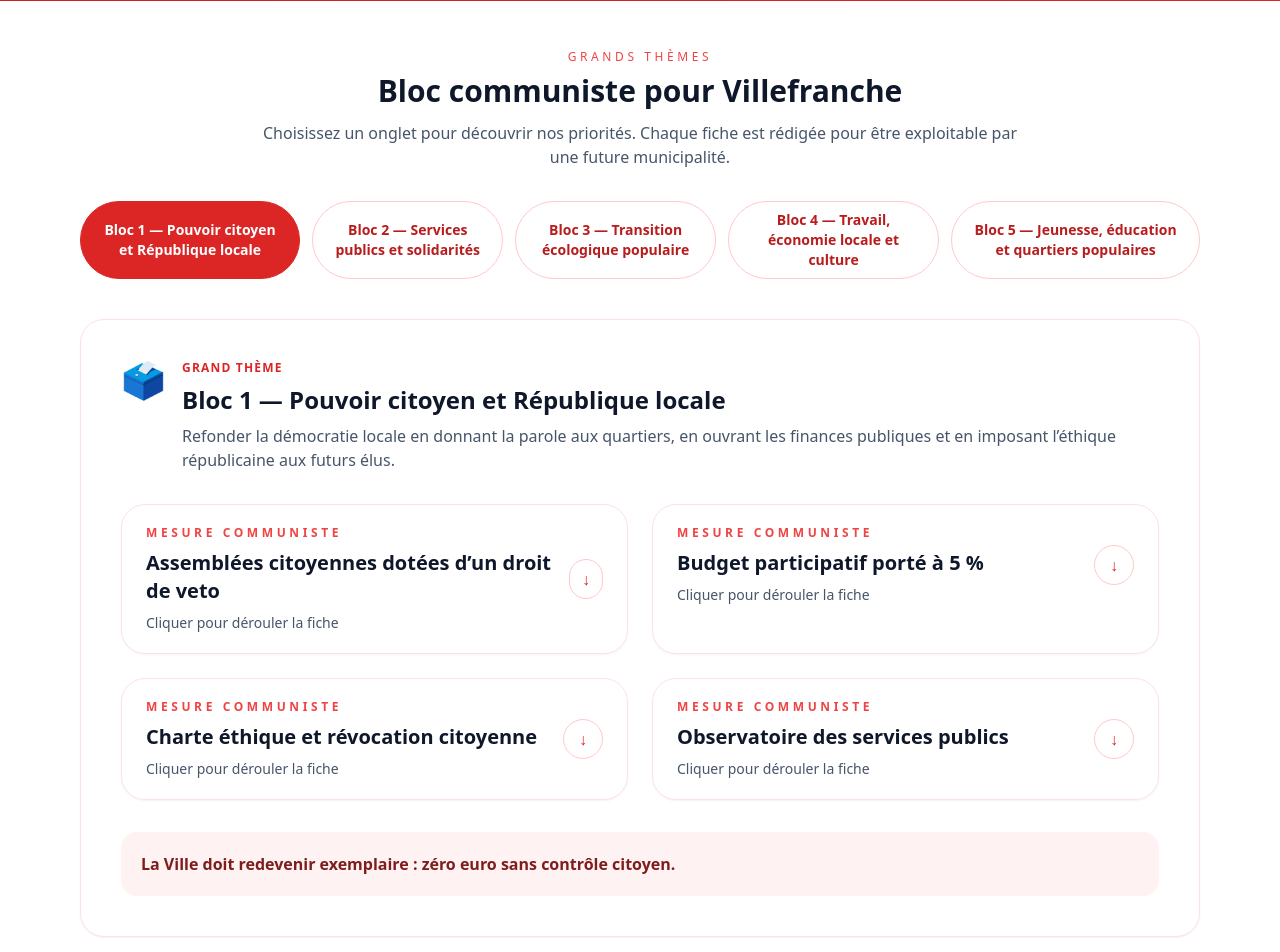
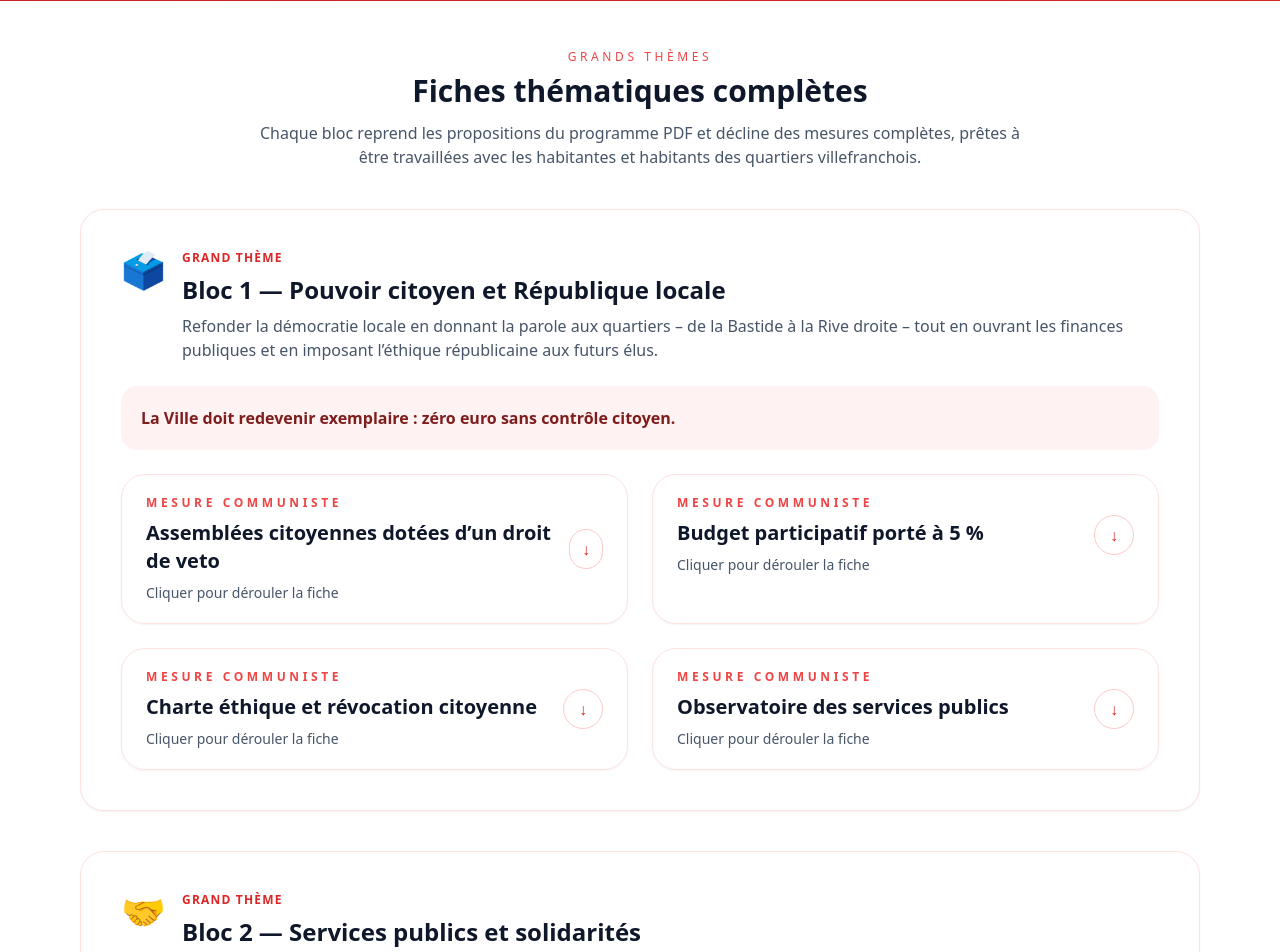
Before and after one commit to quentin12200/pcfvdr, a React (Vite) app: page / in a window 1280 px wide. Shown: the part 1280-2232 px from the top of the page. Built offline with nearby package versions, Linux system fonts and the light colour scheme; the HTML template or start-up script is replaced by a standard one.

Commit message:
Replace theme tabs with full fiches and update measures

```diff
--- a/src/App.jsx
+++ b/src/App.jsx
@@ -45,10 +45,12 @@ const ActionCard = ({ action }) => {
               <p className="mt-1 text-sm text-slate-600">{action.example.detail}</p>
             </div>
           )}
-          <div className="rounded-2xl border border-dashed border-red-200 bg-red-50/60 p-4 text-sm text-slate-700 leading-relaxed">
-            Cette fiche est prête pour les ateliers populaires. Ajoutez vos idées lors des réunions de quartier pour la mettre
-            en œuvre dès 2026.
-          </div>
+          {action.territories && action.territories.length > 0 && (
+            <div className="rounded-2xl border border-red-100 bg-red-50/60 p-4 text-sm text-red-700">
+              <p className="text-xs uppercase tracking-widest font-semibold">Quartiers concernés</p>
+              <p className="mt-1 text-sm font-semibold text-slate-900">{action.territories.join(" • ")}</p>
+            </div>
+          )}
         </div>
       </div>
     </div>
@@ -62,67 +64,41 @@ const NAV_LINKS = [
   { label: "Participer", type: "anchor", href: "#participer" }
 ];
 
-const ThemesTabs = () => {
-  const [activeId, setActiveId] = React.useState(SECTIONS[0]?.id ?? null);
-  const activeSection = React.useMemo(
-    () => SECTIONS.find((section) => section.id === activeId),
-    [activeId]
-  );
-
+const ThemeSheets = () => {
   return (
-    <section id="themes" className="max-w-6xl mx-auto px-4 py-12">
-      <div className="mb-8 text-center">
+    <section id="themes" className="max-w-6xl mx-auto px-4 py-12 space-y-10">
+      <div className="text-center">
         <p className="text-xs uppercase tracking-[0.3em] text-red-500">Grands thèmes</p>
-        <h2 className="mt-2 text-3xl font-extrabold">Bloc communiste pour Villefranche</h2>
+        <h2 className="mt-2 text-3xl font-extrabold">Fiches thématiques complètes</h2>
         <p className="mt-3 text-base text-slate-600 max-w-3xl mx-auto">
-          Choisissez un onglet pour découvrir nos priorités. Chaque fiche est rédigée pour être exploitable par une
-          future municipalité.
+          Chaque bloc reprend les propositions du programme PDF et décline des mesures complètes, prêtes à être travaillées avec
+          les habitantes et habitants des quartiers villefranchois.
         </p>
       </div>
-      <div className="flex gap-3 overflow-x-auto pb-2">
-        {SECTIONS.map((section) => (
-          <button
-            key={section.id}
-            type="button"
-            onClick={() => setActiveId(section.id)}
-            className={`rounded-full border px-4 py-2 text-sm font-semibold transition ${
-              activeId === section.id
-                ? "bg-red-600 text-white border-red-600"
-                : "border-red-200 text-red-700 hover:border-red-400"
-            }`}
-          >
-            {section.title}
-          </button>
-        ))}
-      </div>
-      {activeSection && (
-        <div className="mt-8 rounded-3xl border border-red-100 bg-white shadow-sm">
-          <div className="p-6 sm:p-10">
+      {SECTIONS.map((section) => (
+        <article key={section.id} className="rounded-3xl border border-red-100 bg-white shadow-sm">
+          <div className="p-6 sm:p-10 space-y-6">
             <div className="flex flex-wrap items-start gap-4">
               <div className="text-4xl" aria-hidden>
-                {activeSection.icon}
+                {section.icon}
               </div>
               <div className="flex-1 min-w-[250px]">
-                <p className="text-xs uppercase tracking-widest text-red-600 font-semibold">
-                  {activeSection.category}
-                </p>
-                <h3 className="mt-2 text-2xl font-bold text-slate-900">{activeSection.title}</h3>
-                <p className="mt-2 text-base text-slate-600">{activeSection.description}</p>
+                <p className="text-xs uppercase tracking-widest text-red-600 font-semibold">{section.category}</p>
+                <h3 className="mt-2 text-2xl font-bold text-slate-900">{section.title}</h3>
+                <p className="mt-2 text-base text-slate-600">{section.description}</p>
               </div>
             </div>
-            <div className="mt-8 grid gap-6 md:grid-cols-2">
-              {activeSection.actions.map((action) => (
+            {section.focus && (
+              <div className="rounded-2xl bg-red-50 text-red-900 p-5 font-semibold">{section.focus}</div>
+            )}
+            <div className="grid gap-6 md:grid-cols-2">
+              {section.actions.map((action) => (
                 <ActionCard key={action.title} action={action} />
               ))}
             </div>
-            {activeSection.focus && (
-              <div className="mt-8 rounded-2xl bg-red-50 text-red-900 p-5 font-semibold">
-                {activeSection.focus}
-              </div>
-            )}
           </div>
-        </div>
-      )}
+        </article>
+      ))}
     </section>
   );
 };
@@ -310,7 +286,7 @@ export default function App() {
         </section>
 
 
-        <ThemesTabs />
+        <ThemeSheets />
 
         <section id="participer" className="bg-red-50 border-y border-red-100">
           <div className="max-w-6xl mx-auto px-4 py-12 grid gap-8 md:grid-cols-[3fr_2fr] items-center">
--- a/src/content.js
+++ b/src/content.js
@@ -20,12 +20,13 @@ export const SECTIONS = [
     category: "Grand thème",
     icon: "🗳️",
     description:
-      "Refonder la démocratie locale en donnant la parole aux quartiers, en ouvrant les finances publiques et en imposant l’éthique républicaine aux futurs élus.",
+      "Refonder la démocratie locale en donnant la parole aux quartiers – de la Bastide à la Rive droite – tout en ouvrant les finances publiques et en imposant l’éthique républicaine aux futurs élus.",
     actions: [
       {
         title: "Assemblées citoyennes dotées d’un droit de veto",
         detail:
-          "Création d’assemblées par quartier (Bastide, Tricot, Fontanges, Ségala) avec budget propre, droit d’interpellation et référendum local si 5 % des inscrits signent une pétition.",
+          "Assemblées permanentes dans la Bastide, au Tricot, sur les Rives gauche et droite et dans les hameaux pour décider des priorités, avec budget propre, droit d’interpellation et référendum local si 5 % des inscrits signent une pétition.",
+        territories: ["Bastide", "Rive droite", "Rive gauche", "Le Tricot", "Veuzac"],
         example: {
           city: "Saillans (Drôme)",
           detail: "L’assemblée des habitantes et habitants valide chaque décision municipale depuis 2014."
@@ -35,7 +36,8 @@ export const SECTIONS = [
       {
         title: "Budget participatif porté à 5 %",
         detail:
-          "Priorité aux quartiers populaires, publication annuelle des projets financés, accompagnement des associations pour déposer des dossiers.",
+          "Augmentation progressive du budget participatif communal à 5 % des dépenses d’investissement, avec jurys tirés au sort, tutoriels et aide au montage de projets dans les maisons de quartier.",
+        territories: ["Les Pesquiés", "Pénevayre", "Les Gravasses", "Mas de Rivals"],
         example: {
           city: "Grenoble",
           detail: "5 M€ sont fléchés chaque année vers des projets décidés par les habitantes et habitants."
@@ -45,7 +47,8 @@ export const SECTIONS = [
       {
         title: "Charte éthique et révocation citoyenne",
         detail:
-          "Non-cumul strict, transparence des indemnités, possibilité de révocation citoyenne en cas de manquement grave à la charte.",
+          "Signature d’une charte publique par chaque élu·e, publication des indemnités en ligne, contrôle citoyen annuel et procédure de révocation déclenchée par un quart des assemblées de quartier.",
+        territories: ["Ville entière"],
         example: {
           city: "Kingersheim (Haut-Rhin)",
           detail: "Tous les élus signent une charte éthique publique depuis plus de dix ans."
@@ -55,7 +58,8 @@ export const SECTIONS = [
       {
         title: "Observatoire des services publics",
         detail:
-          "Tableaux de bord publics sur les délais administratifs, les marchés, les subventions et les délégations de service public.",
+          "Publication trimestrielle des délais administratifs, marchés publics, subventions et délégations, accessible en open data et affichée dans chaque maison de quartier.",
+        territories: ["Bastide", "Graves", "Rive gauche"],
         example: {
           city: "Paris",
           detail: "Les indicateurs de services publics sont publiés en open data chaque trimestre."
@@ -71,12 +75,13 @@ export const SECTIONS = [
     category: "Grand thème",
     icon: "🤝",
     description:
-      "Sécuriser la vie quotidienne : santé, logement, alimentation, accueil social. La puissance publique doit redevenir l’outil principal des Villefranchois.",
+      "Sécuriser la vie quotidienne : santé, logement, alimentation, accueil social. La puissance publique doit redevenir l’outil principal des Villefranchois, notamment dans les quartiers populaires et les villages associés.",
     actions: [
       {
         title: "Maison du Peuple Bastide",
         detail:
-          "Accueil social global, médiation numérique, permanences CAF, CPAM et Département avec horaires élargis et relais associatifs.",
+          "Accueil social global, médiation numérique, permanences CAF, CPAM et Département avec horaires élargis, point justice et relais associatifs pour orienter les habitantes et habitants.",
+        territories: ["Bastide", "Les Pesquiés", "Rive droite"],
         example: {
           city: "Roubaix",
           detail: "La Maison du Peuple mutualise guichets sociaux, numériques et accompagnement juridique."
@@ -86,7 +91,8 @@ export const SECTIONS = [
       {
         title: "Centre municipal de santé",
         detail:
-          "Médecins, infirmiers, sages-femmes salariés à Fontanges et consultations avancées dans les quartiers et villages.",
+          "Médecins, infirmiers, sages-femmes salariés installés à Fontanges avec consultations avancées à Graves, Veuzac, Laurière et dans les hameaux du Ségala.",
+        territories: ["Graves", "Veuzac", "Laurière"],
         example: {
           city: "Aubervilliers",
           detail: "Le centre municipal de santé y salarie généralistes et spécialistes depuis 1935."
@@ -96,7 +102,8 @@ export const SECTIONS = [
       {
         title: "Plan logement Bastide/Tricot",
         detail:
-          "Permis de louer renforcé, taxation des logements vacants, rénovation de 700 logements via une OPAH-RU massive et création d’un office foncier solidaire.",
+          "Permis de louer renforcé, taxation des logements vacants, rénovation de 700 logements via une OPAH-RU massive, office foncier solidaire et résorption des dents creuses dans les Rives gauche et droite.",
+        territories: ["Bastide", "Le Tricot", "Rive gauche", "Rive droite"],
         example: {
           city: "Bègles",
           detail: "L’office foncier solidaire bloque la spéculation et sécurise l’accession sociale."
@@ -106,7 +113,8 @@ export const SECTIONS = [
       {
         title: "Cantines locales et sociales",
         detail:
-          "80 % de produits locaux et 60 % bio, menus à 1 € pour les familles modestes, ateliers cuisine populaire dans les écoles et les centres sociaux.",
+          "80 % de produits locaux et 60 % bio, menus à 1 € pour les familles modestes, ateliers cuisine populaire dans les écoles, les centres sociaux et les maisons des hameaux.",
+        territories: ["Toutes les écoles", "Mas de Rivals", "Pénevayre"],
         example: {
           city: "Mouans-Sartoux",
           detail: "La ferme communale permet d’atteindre 100 % de bio et des tarifs accessibles."
@@ -122,12 +130,13 @@ export const SECTIONS = [
     category: "Grand thème",
     icon: "🌱",
     description:
-      "Faire de Villefranche une ville respirable, sobre en énergie et nourrie par son territoire agricole, en accompagnant les habitantes et habitants dans la transition.",
+      "Faire de Villefranche une ville respirable, sobre en énergie et nourrie par son territoire agricole, en accompagnant les habitantes et habitants de la Bastide aux hameaux ruraux dans la transition.",
     actions: [
       {
         title: "Plan arbres et fraîcheur",
         detail:
-          "2 000 arbres plantés, cours d’écoles végétalisées, renaturation des berges de l’Alzou et dispositifs d’ombre sur les places de la Bastide.",
+          "2 000 arbres plantés, cours d’écoles végétalisées, renaturation des berges de l’Alzou, dispositifs d’ombre sur les places de la Bastide et jardins partagés sur les friches de la Rive gauche.",
+        territories: ["Bastide", "Rive gauche", "Graves", "Les Gravasses"],
         example: {
           city: "Clermont-Ferrand",
           detail: "Un plan de 20 000 arbres et de cours végétalisées a été engagé dès 2020."
@@ -137,7 +146,8 @@ export const SECTIONS = [
       {
         title: "Énergie citoyenne",
         detail:
-          "Société publique locale pour équiper 50 % des toitures publiques en solaire, coopératives d’habitants pour l’autoconsommation et lutte contre la précarité énergétique.",
+          "Société publique locale pour équiper 50 % des toitures publiques en solaire, coopératives d’habitant·es pour l’autoconsommation et lutte contre la précarité énergétique avec achat groupé de rénovations.",
+        territories: ["Graves", "Veuzac", "Laurière", "Mas de Bonnet"],
         example: {
           city: "Loos-en-Gohelle",
           detail: "Une régie énergétique citoyenne y accompagne habitants et services publics depuis 15 ans."
@@ -147,7 +157,8 @@ export const SECTIONS = [
       {
         title: "Plan mobilités publiques",
         detail:
-          "Bastibus+ gratuit pour les moins de 26 ans, cadencement toutes les 20 minutes, 15 km de pistes cyclables sécurisées et pôle d’échanges multimodal à la gare.",
+          "Bastibus+ gratuit pour les moins de 26 ans, cadencement toutes les 20 minutes, 15 km de pistes cyclables sécurisées, pôles d’échanges au Tricot et à la gare et navettes pour les hameaux du Ségala.",
+        territories: ["Le Tricot", "Rive droite", "Hameaux du Ségala"],
         example: {
           city: "Dunkerque",
           detail: "Le réseau gratuit et renforcé a doublé la fréquentation en quelques années."
@@ -157,7 +168,8 @@ export const SECTIONS = [
       {
         title: "Déchets zéro brûlage",
         detail:
-          "Composteurs collectifs, ressourcerie intercommunale, tarification incitative accompagnée et brigade verte pour lutter contre les dépôts sauvages.",
+          "Composteurs collectifs, ressourcerie intercommunale, tarification incitative accompagnée, brigade verte pour lutter contre les dépôts sauvages et collectes mobiles dans les hameaux.",
+        territories: ["Les Pesquiés", "Rive droite", "Veuzac", "Graves"],
         example: {
           city: "Besançon",
           detail: "Tarification incitative + ressourcerie municipale ont réduit les déchets de 20 %."
@@ -173,12 +185,13 @@ export const SECTIONS = [
     category: "Grand thème",
     icon: "⚙️",
     description:
-      "Redonner la priorité aux coopératives, aux petites entreprises, aux services publics culturels et sportifs pour faire vivre la Bastide toute l’année.",
+      "Redonner la priorité aux coopératives, aux petites entreprises, aux services publics culturels et sportifs pour faire vivre la Bastide toute l’année et renforcer les quartiers périphériques.",
     actions: [
       {
         title: "Conditionnalité des aides",
         detail:
-          "Aucune subvention sans engagements sociaux : égalité femmes-hommes, emploi local, pas de licenciements boursiers.",
+          "Aucune subvention sans engagements sociaux : égalité femmes-hommes, emploi local, lutte contre la précarité énergétique dans les ateliers et publication d’indicateurs accessibles.",
+        territories: ["Bastide", "Pénevayre", "Rive gauche"],
         example: {
           city: "Lyon",
           detail: "Les aides économiques y sont conditionnées à l’égalité salariale et à des critères climatiques."
@@ -188,7 +201,8 @@ export const SECTIONS = [
       {
         title: "Régie municipale du bâtiment",
         detail:
-          "Atelier chantier d’insertion pour entretenir logements vacants, écoles et équipements sportifs avec des emplois statutaires.",
+          "Atelier chantier d’insertion pour entretenir logements vacants, écoles et équipements sportifs, avec antennes au Boï et aux Pesquiés pour intervenir rapidement.",
+        territories: ["Le Boï", "Les Pesquiés", "Bastide"],
         example: {
           city: "Grenoble",
           detail: "La régie de quartier de Villeneuve entretient le patrimoine public avec des emplois statutaires."
@@ -198,7 +212,8 @@ export const SECTIONS = [
       {
         title: "Pass Culture-Sport Villefranchois",
         detail:
-          "120 € par jeune pour adhérer à un club, acheter un instrument ou du matériel artistique ; priorité aux quartiers populaires.",
+          "120 € par jeune pour adhérer à un club, acheter un instrument ou du matériel artistique ; priorité aux quartiers populaires et aux lycéen·nes des Gravasses.",
+        territories: ["Les Gravasses", "Rive droite", "Graves"],
         example: {
           city: "Bologne (Italie)",
           detail: "Un pass municipal finance les dépenses sportives et culturelles des jeunes."
@@ -208,7 +223,8 @@ export const SECTIONS = [
       {
         title: "Maison des associations agrandie",
         detail:
-          "Installation au Château de Graves avec ateliers mutualisés, studio médias et accompagnement à la création de coopératives.",
+          "Installation au Château de Graves avec ateliers mutualisés, studio médias, accompagnement à la création de coopératives et espaces partagés pour les collectifs ruraux.",
+        territories: ["Graves", "Veuzac", "Mas de Rivals"],
         example: {
           city: "Nantes",
           detail: "Trempo mutualise studios, formations et coopérations dans un ancien site industriel."
@@ -224,12 +240,13 @@ export const SECTIONS = [
     category: "Grand thème",
     icon: "🎒",
     description:
-      "Investir dans les enfants et les jeunes pour faire reculer les inégalités scolaires et donner envie de rester vivre à Villefranche.",
+      "Investir dans les enfants et les jeunes pour faire reculer les inégalités scolaires, du centre historique aux hameaux périphériques, et donner envie de rester vivre à Villefranche.",
     actions: [
       {
         title: "Plan écoles 100 % rénovées",
         detail:
-          "Isolation, ventilation, cours transformées en îlots de fraîcheur et ouverture des salles aux associations après 18 h.",
+          "Isolation, ventilation, cours transformées en îlots de fraîcheur, ouverture des salles aux associations après 18 h et mutualisation avec les villages associés.",
+        territories: ["Bastide", "Les Pesquiés", "Mas de Bonnet", "Veuzac"],
         example: {
           city: "Poitiers",
           detail: "Un plan pluriannuel finance la rénovation de 42 écoles et la transformation des cours."
@@ -239,7 +256,8 @@ export const SECTIONS = [
       {
         title: "Crèches aux horaires élargis",
         detail:
-          "Extension des crèches municipales, micro-crèche coopérative pour les horaires atypiques et service de garde partagée dans les villages associés.",
+          "Extension des crèches municipales, micro-crèche coopérative pour les horaires atypiques, service de garde partagé dans les villages associés et navettes pour les familles rurales.",
+        territories: ["Rive gauche", "Pénevayre", "Laurière"],
         example: {
           city: "Vitry-sur-Seine",
           detail: "Une crèche municipale à horaires élargis soutient les travailleuses et travailleurs postés."
@@ -249,7 +267,8 @@ export const SECTIONS = [
       {
         title: "Conseil municipal des jeunes",
         detail:
-          "Budget propre pour financer des projets solidaires, culturels et écologiques proposés par les 9-18 ans.",
+          "Budget propre pour financer des projets solidaires, culturels et écologiques proposés par les 9-18 ans, avec sièges réservés aux collèges Treize-Pierres et aux lycées agricoles.",
+        territories: ["Treize-Pierres", "Les Gravasses", "Graves"],
         example: {
           city: "Rennes",
           detail: "Le conseil des jeunes gère un budget participatif pour ses projets solidaires."
@@ -259,7 +278,8 @@ export const SECTIONS = [
       {
         title: "Accompagnement scolaire renforcé",
         detail:
-          "Dispositif municipal avec enseignants vacataires, bénévoles et associations pour les collégiens de Treize Pierres et les lycées.",
+          "Dispositif municipal avec enseignants vacataires, bénévoles et associations pour les collégiens de Treize-Pierres, les lycées du centre-ville et les jeunes des hameaux qui viennent en ville.",
+        territories: ["Treize-Pierres", "Bastide", "Veuzac"],
         example: {
           city: "Saint-Denis",
           detail: "Un service municipal dédié au soutien scolaire y travaille avec les collèges REP+."
@@ -326,25 +346,38 @@ export const STATS = {
     "Le revenu médian villefranchois est inférieur de 12 % à la moyenne nationale, ce qui justifie nos mesures de justice sociale."
   ],
   neighborhoods: [
+    { name: "Bastide", detail: "Centre ancien commerçant, enjeu majeur de rénovation des logements et des rez-de-chaussée vides." },
     {
-      name: "Bastide – Centre historique",
-      detail: "Cœur commerçant mais vieillissant, 13 % de logements vacants ; priorité aux rénovations et aux rez-de-chaussée actifs."
+      name: "Rive gauche (Le Breil, Combenègre)",
+      detail: "Quartiers pavillonnaires populaires soumis aux inondations de l’Aveyron et au manque de services publics."
     },
     {
-      name: "Treize-Pierres / Tricot",
-      detail: "Grands ensembles et habitats sociaux où vivent les familles populaires, besoins urgents en espaces publics et services."
+      name: "Rive droite",
+      detail: "Faubourgs ouvriers autour de la gare, forte présence d’ateliers et besoin de mobilités publiques fiables."
     },
     {
-      name: "Fontanges – Graves",
-      detail: "Quartiers mixtes mêlant zones pavillonnaires et équipements sportifs ; potentiel pour un pôle santé et jeunesse."
+      name: "Le Tricot",
+      detail: "Grand ensemble prioritaire avec beaucoup de jeunesse et un déficit d’espaces publics de qualité."
+    },
+    { name: "Pénevayre", detail: "Quartier mixte avec zones commerciales et habitat social nécessitant une offre culturelle de proximité." },
+    { name: "Le Boï (Le Calvaire)", detail: "Secteur escarpé qui souffre de logements précaires et d’un accès compliqué aux services." },
+    {
+      name: "Les Pesquiés (Peyremorte)",
+      detail: "Habitat pavillonnaire dense aux portes de la Bastide, sensible aux problèmes de circulation et de stationnement."
     },
     {
-      name: "Faubourg Saint-Jean / Saint-Martin",
-      detail: "Axes d’entrée de ville, artisanat et petites industries ; enjeu de mobilités et de régulation foncière."
+      name: "Les Gravasses (La Madeleine)",
+      detail: "Entrée de ville marquée par les établissements scolaires et des friches économiques à requalifier."
     },
     {
-      name: "Hameaux du Ségala (Vènes, Martiel, Savignac)",
-      detail: "Villages associés qui demandent des services publics mobiles, du transport et des relais associatifs."
-    }
+      name: "Mas de Rivals (Mas de Vernhet)",
+      detail: "Villages perchés du Ségala où il faut sécuriser routes, éclairage et accès au numérique."
+    },
+    {
+      name: "Laurière – Mas de Bonnet – Beauregard – Les Imberts",
+      detail: "Arc rural avec hameaux agricoles dispersés nécessitant des services publics mobiles et des navettes."
+    },
+    { name: "Graves", detail: "Quartier sportif et associatif majeur, idéal pour installer des services municipaux mutualisés." },
+    { name: "Veuzac", detail: "Faubourg industriel et artisanal, à connecter davantage aux transports et aux politiques de santé." }
   ]
 };
```
